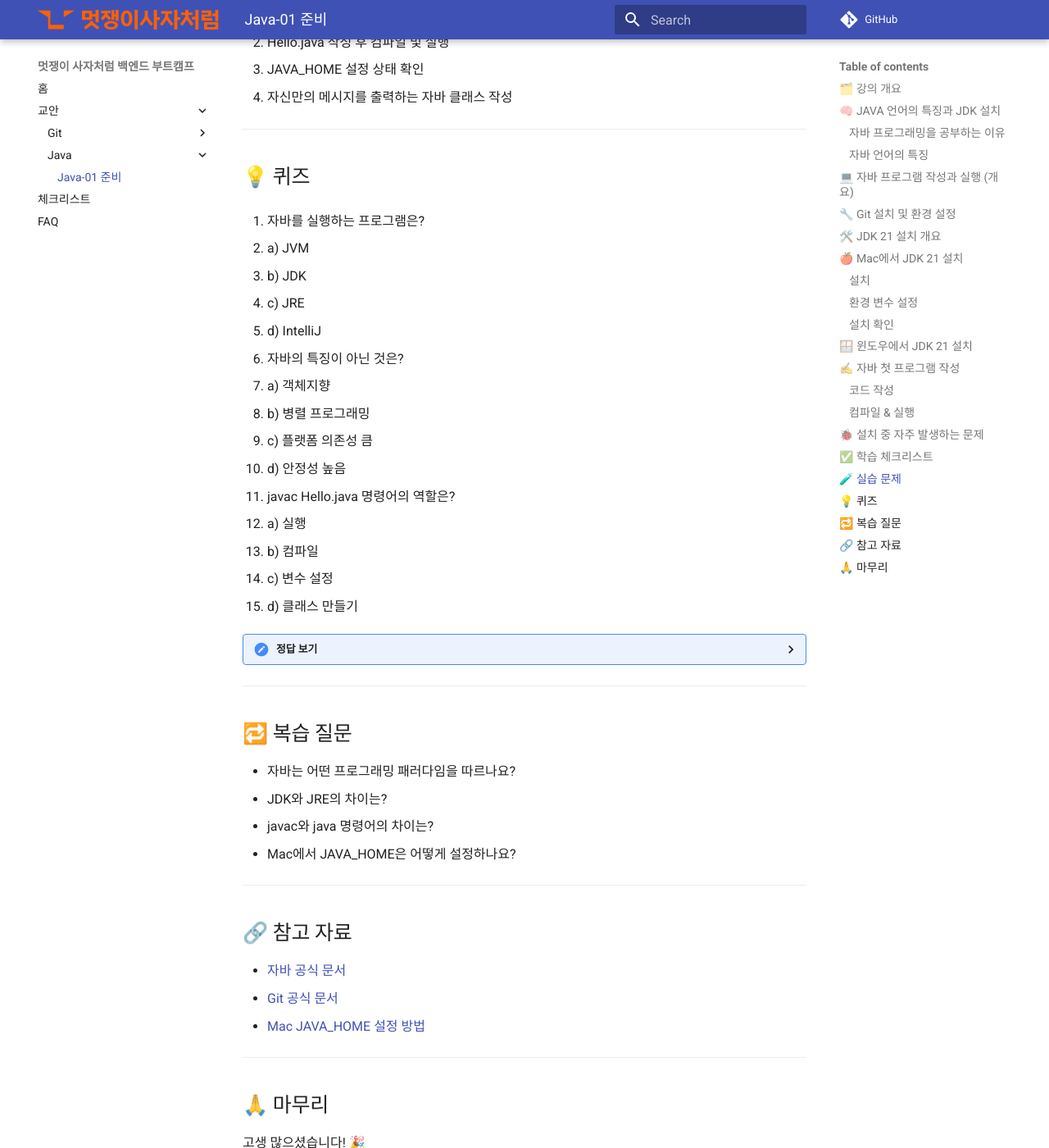
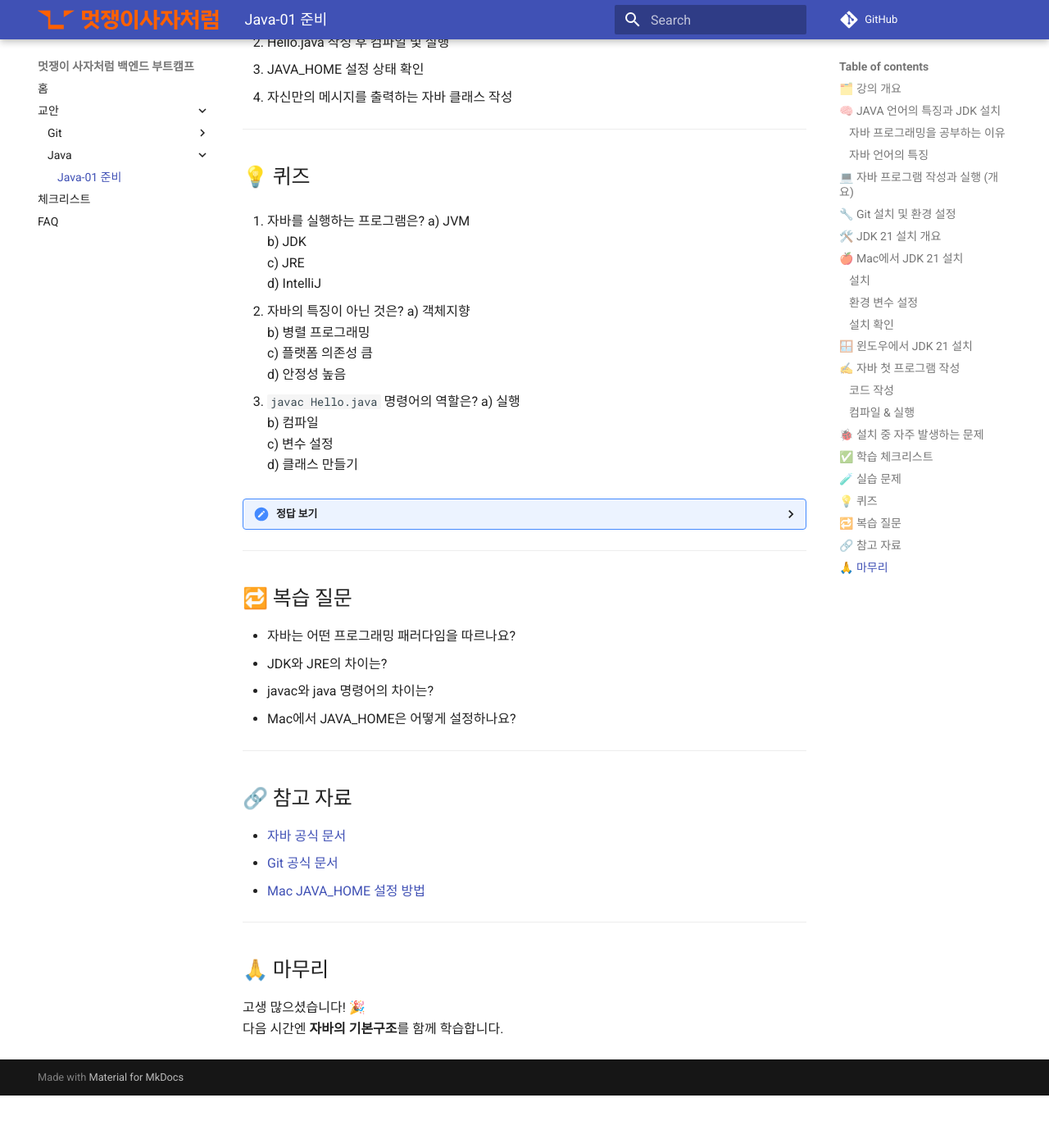
Before and after one commit to carami/backend-guide, an MkDocs documentation site: the page built from docs/java/java-01_준비.md, in a window 1280 px wide and 1400 px high, scrolled down 3631 px. Shown: the whole window at 82% size. Built offline with MkDocs 1.6.1 and Material for MkDocs 9.7.7, drawn with Linux system fonts in a browser that asks for light colours; comment, search, counter and statistics services are not loaded; after the commit the page ends 4967 px from its top, so only the background shows below that.

Commit message:
퀴즈마크다운 수정

```diff
--- a/docs/java/java-01_준비.md
+++ b/docs/java/java-01_준비.md
@@ -154,25 +154,23 @@ java Hello
 ## 💡 퀴즈
 
 1. 자바를 실행하는 프로그램은?
-
-   - a) JVM
-   - b) JDK
-   - c) JRE
-   - d) IntelliJ
+   a) JVM
+   b) JDK
+   c) JRE
+   d) IntelliJ
 
 2. 자바의 특징이 아닌 것은?
+   a) 객체지향
+   b) 병렬 프로그래밍
+   c) 플랫폼 의존성 큼
+   d) 안정성 높음
 
-   - a) 객체지향
-   - b) 병렬 프로그래밍
-   - c) 플랫폼 의존성 큼
-   - d) 안정성 높음
+3. `javac Hello.java` 명령어의 역할은?
+   a) 실행
+   b) 컴파일
+   c) 변수 설정
+   d) 클래스 만들기
 
-3. javac Hello.java 명령어의 역할은?
-
-   - a) 실행
-   - b) 컴파일
-   - c) 변수 설정
-   - d) 클래스 만들기
 
 <details>
 <summary>정답 보기</summary>
@@ -204,4 +202,4 @@ java Hello
 ## 🙏 마무리
 
 고생 많으셨습니다! 🎉
-다음 시간엔 **변수와 자료형**을 함께 학습합니다.
+다음 시간엔 **자바의 기본구조**를 함께 학습합니다.
```
